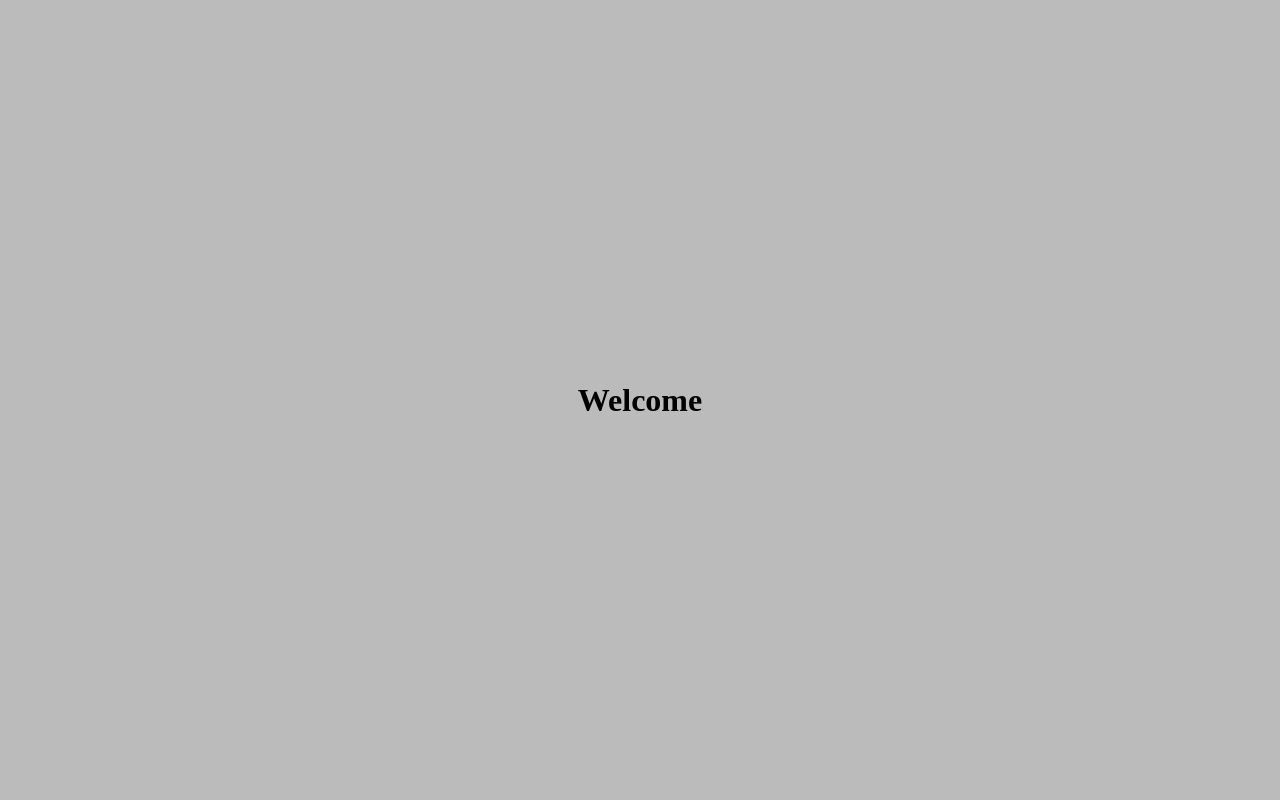
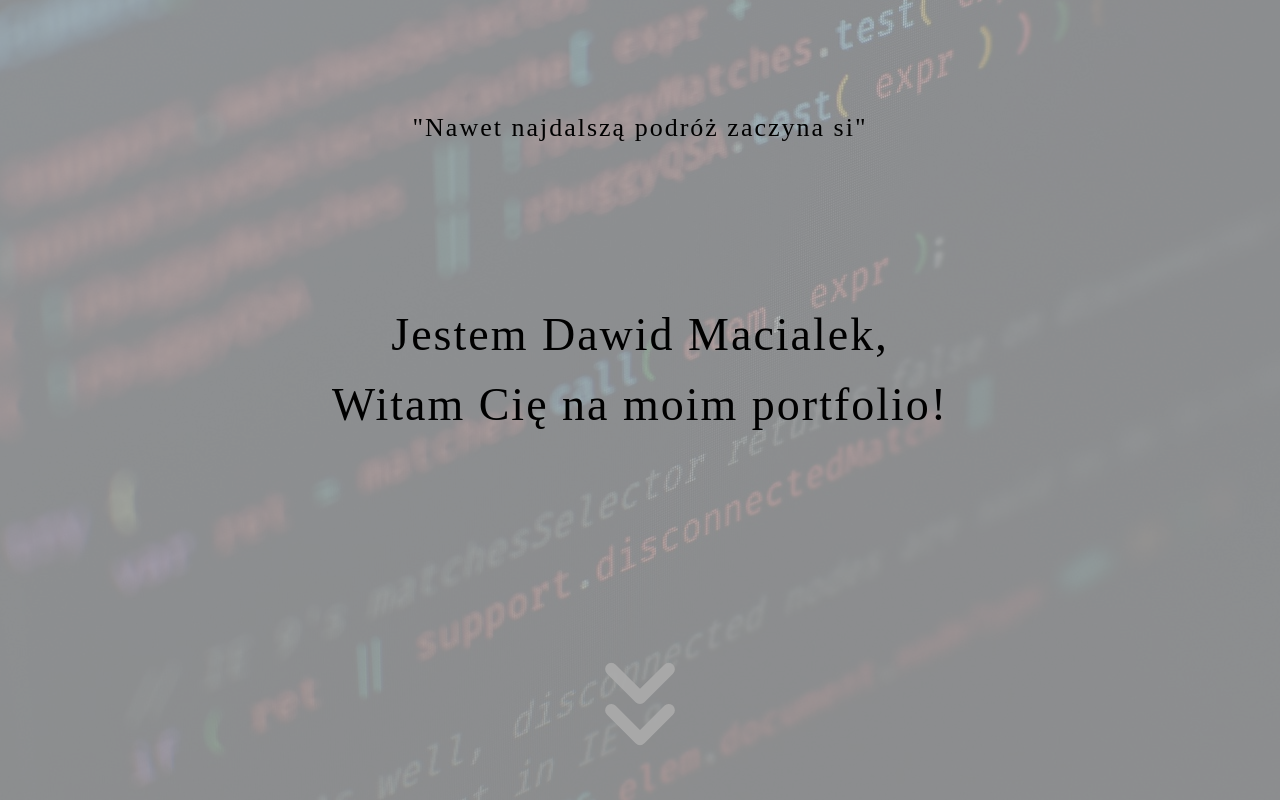
Before and after one commit to DawidMacialek/Portfolio, a React (Create React App) app: page / in a window 1280 px wide. Built offline with nearby package versions, Linux system fonts and the light colour scheme.

Commit message:
home page, typing quote and navigation arrow

```diff
--- a/src/copmonents/home/Home.jsx
+++ b/src/copmonents/home/Home.jsx
@@ -1,9 +1,58 @@
-import "./home.scss";
+import { useEffect, useRef } from 'react';
+import { init } from 'ityped';
+import './home.scss';
+import 'material-icons/iconfont/material-icons.css';
+import { quote } from '../../data/homePage';
+import { ABOUT } from '../../data/menuElements';
 
-function Home() {
+function Home({}) {
+  // const [letterQuote, setLetterQuote] = useState([]);
+  const refToQuote = useRef();
+  const refToAuthor = useRef();
+  // quote typing
+  useEffect(() => {
+    const isTypping = 150;
+    init(refToQuote.current, {
+      showCursor: false,
+      strings: [quote[0]],
+      typeSpeed: isTypping,
+      loop: false,
+      cursorChar: '|',
+      onFinished: function () {
+        init(refToAuthor.current, {
+          showCursor: false,
+          strings: [quote[1]],
+          typeSpeed: 50,
+          loop: false,
+          cursorChar: '|',
+          startDelay: 1000,
+        });
+      },
+    });
+  }, []);
+
   return (
-    <div className="welcome" id="home">
-      <h1>Welcome</h1>
+    <div className='home-container' id='home'>
+      <div className='home'>
+        <div className='quote-container'>
+          <span className='quote' ref={refToQuote}></span>
+          <span className='author' ref={refToAuthor}></span>
+        </div>
+        <div className='welcome'>
+          <h1>
+            Jestem Dawid Macialek,
+            <br />
+            Witam Cię na moim portfolio!
+          </h1>
+        </div>
+        <div className='arrow-container'>
+          <a href={`#${ABOUT}`}>
+            <span class='material-icons-round arrow'>
+              keyboard_double_arrow_down
+            </span>
+          </a>
+        </div>
+      </div>
     </div>
   );
 }
--- a/src/copmonents/home/home.scss
+++ b/src/copmonents/home/home.scss
@@ -1,9 +1,106 @@
-@import "../../global.scss";
+@import '../../global.scss';
 
-.welcome {
+.home-container {
   display: flex;
   align-items: center;
   justify-content: center;
   height: 100%;
-  background-color: #bbb;
+
+  background-color: #aaa;
+
+  background-size: cover;
+  z-index: 1;
+  &:before {
+    content: '';
+    display: block;
+    z-index: 0;
+    position: fixed;
+    top: 0;
+    left: 0;
+    background-image: url('../../data/assets/home-background-2.jpg');
+    background-position: center, center;
+    opacity: 0.2;
+    height: 100vh;
+    width: 100vw;
+  }
+  .home {
+    z-index: 1;
+    height: 100%;
+    display: flex;
+    flex-direction: column;
+    align-items: center;
+    justify-content: space-around;
+    width: 95%;
+    .quote-container {
+      position: relative;
+      flex: 3;
+      display: flex;
+      flex-direction: column;
+      justify-content: center;
+
+      .quote {
+        min-height: 10%;
+        font-size: 26px;
+        color: #000;
+        letter-spacing: 2px;
+        font-weight: 400;
+        &:before {
+          content: '"';
+        }
+        &:after {
+          content: '"';
+        }
+      }
+      .author {
+        align-self: flex-end;
+        font-style: italic;
+        min-height: 10%;
+        font-size: 18px;
+        margin-top: 15px;
+        padding-right: 15px;
+        color: #444;
+      }
+    }
+    .welcome {
+      display: flex;
+      justify-content: center;
+      align-items: flex-start;
+      flex: 3;
+      h1 {
+        text-align: center;
+        font-size: 46px;
+        line-height: 70px;
+        letter-spacing: 2px;
+        font-weight: 500;
+        color: black;
+        // background-color: #fff;
+      }
+    }
+    .arrow-container {
+      flex: 2;
+      .arrow {
+        font-size: 150px;
+        color: #aaa;
+        animation: animateArrow 1s linear 1s infinite alternate;
+        font-weight: 100;
+      }
+    }
+  }
 }
+
+@keyframes animateArrow {
+  0% {
+    transform: translateY(0);
+    opacity: 1;
+  }
+  25% {
+    opacity: 0.5;
+  }
+  50% {
+    opacity: 1;
+  }
+  100% {
+    transform: translateY(40%);
+    opacity: 0.5;
+  }
+}
--- /dev/null
+++ b/src/data/homePage.js
@@ -0,0 +1,5 @@
+// quote store remebmer structure name = ["quote", "author"]
+export const quote = [
+  'Nawet najdalszą podróż zaczyna się od pierwszego kroku.',
+  'Lao-tzu',
+];
```
Also changed, not shown: package.json (+6 -1 lines), src/data/assets/home-background-2.jpg (added), 1 other file (tests, documents, lock files or other folders).
